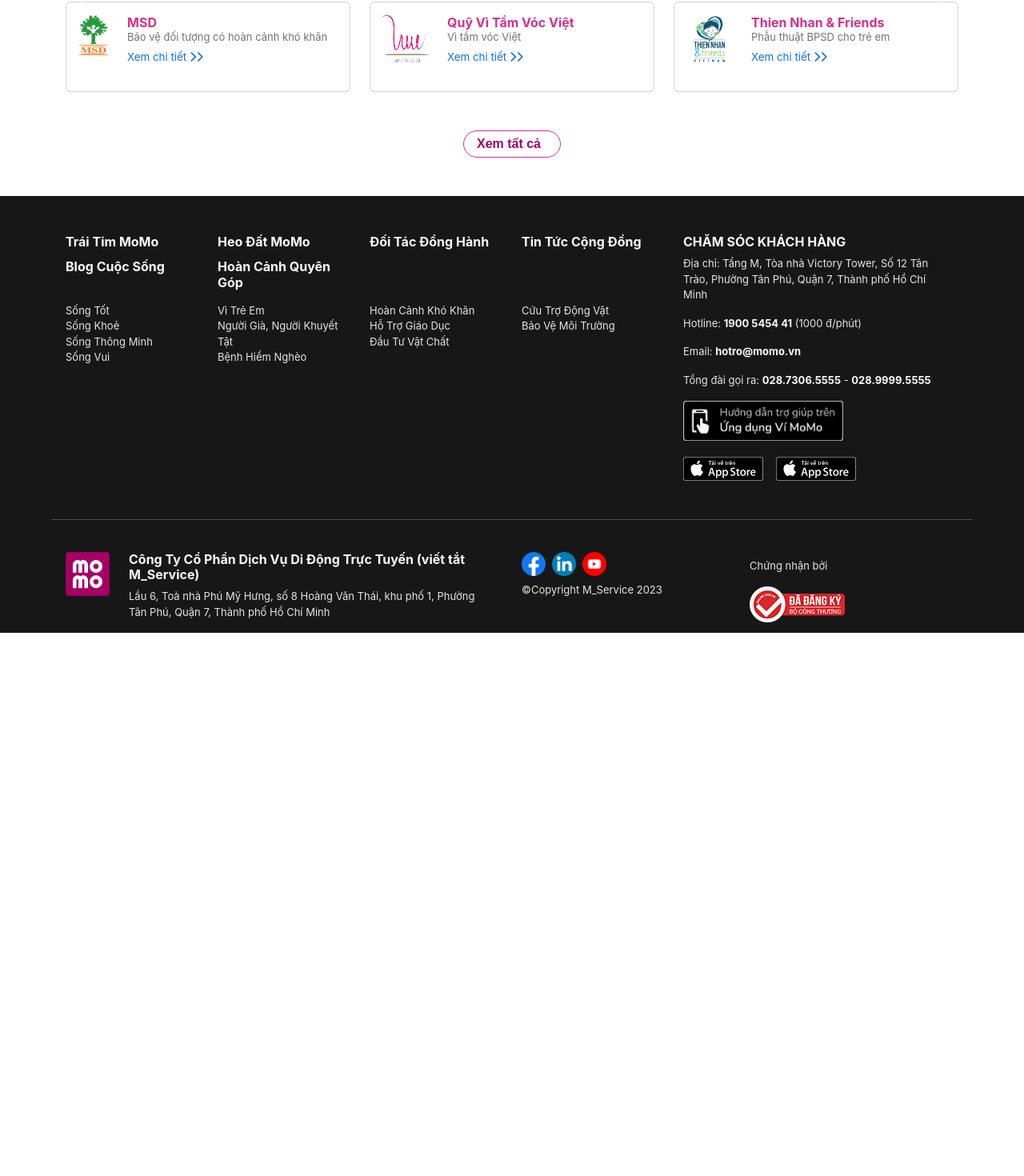
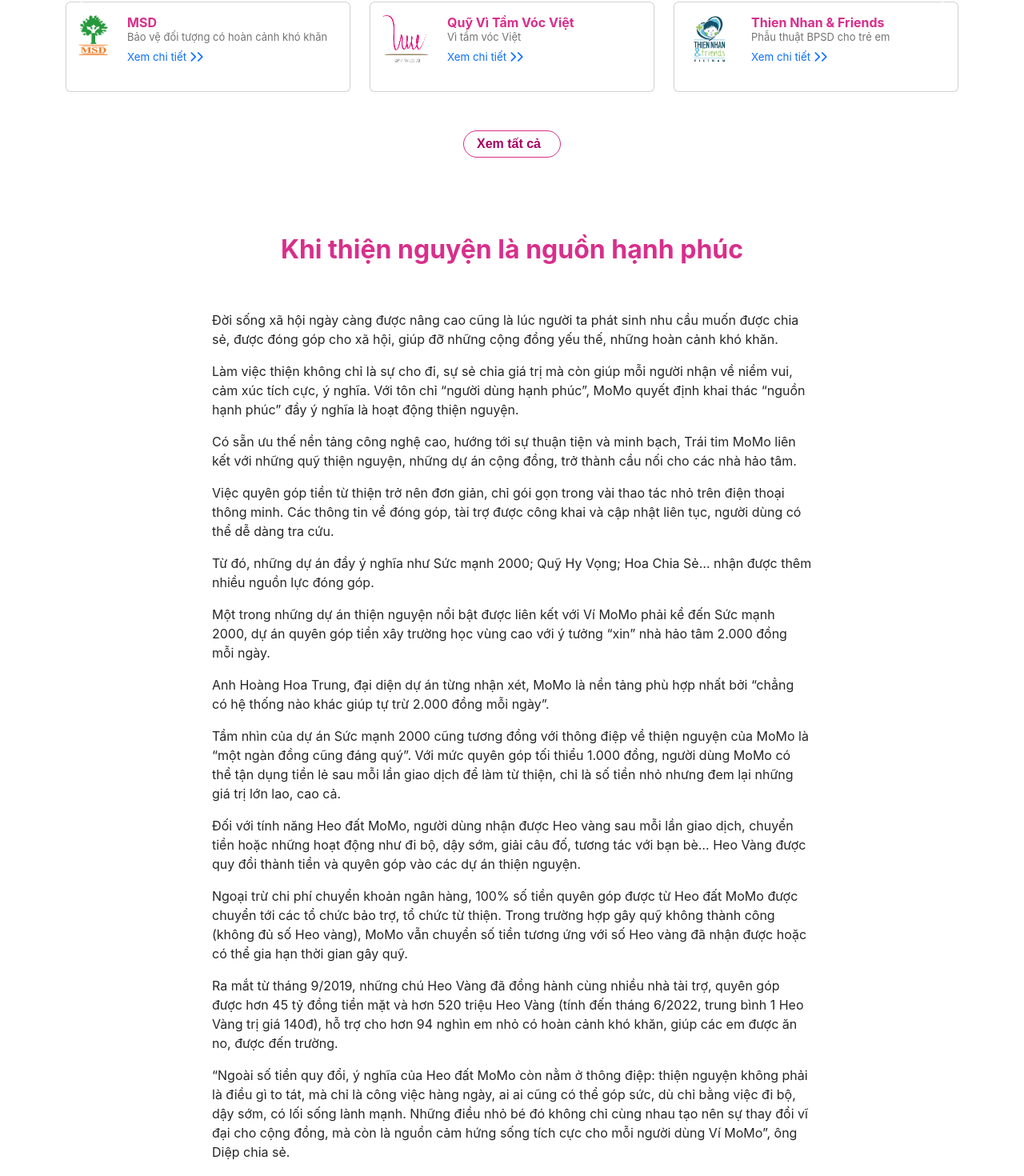
Before and after one commit to JRHuy/charity_donation_web, a React (Create React App) app in the folder momo-charity/: page / in a window 1280 px wide. Shown: the part 2212-3682 px from the top of the page at 80% size. Before the commit the page ends 3003 px from the top, so only its background shows below. Built offline with nearby package versions, Linux system fonts and the light colour scheme.

Commit message:
add Content layout

```diff
--- a/momo-charity/src/App.css
+++ b/momo-charity/src/App.css
@@ -44,6 +44,7 @@
 
 #text-header-2 {
   color: #d82f8b;
+
 }
 
 .title-block-3 {
@@ -277,3 +278,13 @@
   width: 30px;
   height: 30px;
 }
+
+#paragraph {
+  font-size: 16px;
+  color: #000000D9;
+
+}
+
+#col-paragraph {
+  padding: 0px 100px;
+}
--- a/momo-charity/src/App.js
+++ b/momo-charity/src/App.js
@@ -242,7 +242,7 @@ function App() {
       {/* Ví Nhân Ái - Thiện nguyện mỗi ngày */}
       <section id="block-3">
         <div id="text-header-2" className="text-center p-5">
-          <h2>Ví Nhân Ái - Thiện nguyện mỗi ngày</h2>
+          <h2><b>Ví Nhân Ái - Thiện nguyện mỗi ngày</b></h2>
         </div>
         <div  className="container">
           <div className="row">
@@ -311,7 +311,55 @@ function App() {
           <h5 id="text-header-5" className="text-center">Các tổ chức nhân đạo Phi Lợi Nhuận đồng hành cùng Ví MoMo giúp đỡ các hoàn cảnh khó khăn<br /> trên khắp cả nước.</h5>
         </div>
       </section>
-      <Partner />
+      <Partner/>
+
+      {/* Khi thiện nguyện là nguồn hạnh phúc */}
+      <section id="block-5">
+        <div id="text-header-2" className="text-center p-5">
+            <h2><b>Khi thiện nguyện là nguồn hạnh phúc</b></h2>
+        </div>
+
+        <div className="container">
+          <div className="row">
+            <div className="col"></div>
+            <div id="col-paragraph" className="col-10">
+              <p id="paragraph">Đời sống xã hội ngày càng được nâng cao cũng là lúc người ta phát sinh nhu cầu muốn được chia sẻ, được đóng góp cho xã hội, giúp đỡ những cộng đồng yếu thế, những hoàn cảnh khó khăn.<p></p>
+
+Làm việc thiện không chỉ là sự cho đi, sự sẻ chia giá trị mà còn giúp mỗi người nhận về niềm vui, cảm xúc tích cực, ý nghĩa. Với tôn chỉ “người dùng hạnh phúc”, MoMo quyết định khai thác “nguồn hạnh phúc” đầy ý nghĩa là hoạt động thiện nguyện. <p></p>
+
+Có sẵn ưu thế nền tảng công nghệ cao, hướng tới sự thuận tiện và minh bạch, Trái tim MoMo liên kết với những quỹ thiện nguyện, những dự án cộng đồng, trở thành cầu nối cho các nhà hảo tâm. <p></p>
+
+Việc quyên góp tiền từ thiện trở nên đơn giản, chỉ gói gọn trong vài thao tác nhỏ trên điện thoại thông minh. Các thông tin về đóng góp, tài trợ được công khai và cập nhật liên tục, người dùng có thể dễ dàng tra cứu. <p></p>
+
+Từ đó, những dự án đầy ý nghĩa như Sức mạnh 2000; Quỹ Hy Vọng; Hoa Chia Sẻ… nhận được thêm nhiều nguồn lực đóng góp.<p></p>
+
+Một trong những dự án thiện nguyện nổi bật được liên kết với Ví MoMo phải kể đến Sức mạnh 2000, dự án quyên góp tiền xây trường học vùng cao với ý tưởng “xin” nhà hảo tâm 2.000 đồng mỗi ngày.<p></p>
+
+Anh Hoàng Hoa Trung, đại diện dự án từng nhận xét, MoMo là nền tảng phù hợp nhất bởi “chẳng có hệ thống nào khác giúp tự trừ 2.000 đồng mỗi ngày”.<p></p>
+
+Tầm nhìn của dự án Sức mạnh 2000 cũng tương đồng với thông điệp về thiện nguyện của MoMo là “một ngàn đồng cũng đáng quý”. Với mức quyên góp tối thiểu 1.000 đồng, người dùng MoMo có thể tận dụng tiền lẻ sau mỗi lần giao dịch để làm từ thiện, chỉ là số tiền nhỏ nhưng đem lại những giá trị lớn lao, cao cả.<p></p>
+
+Đối với tính năng Heo đất MoMo, người dùng nhận được Heo vàng sau mỗi lần giao dịch, chuyển tiền hoặc những hoạt động như đi bộ, dậy sớm, giải câu đố, tương tác với bạn bè… Heo Vàng được quy đổi thành tiền và quyên góp vào các dự án thiện nguyện.<p></p>
+
+Ngoại trừ chi phí chuyển khoản ngân hàng, 100% số tiền quyên góp được từ Heo đất MoMo được chuyển tới các tổ chức bảo trợ, tổ chức từ thiện. Trong trường hợp gây quỹ không thành công (không đủ số Heo vàng), MoMo vẫn chuyển số tiền tương ứng với số Heo vàng đã nhận được hoặc có thể gia hạn thời gian gây quỹ.<p></p>
+
+Ra mắt từ tháng 9/2019, những chú Heo Vàng đã đồng hành cùng nhiều nhà tài trợ, quyên góp được hơn 45 tỷ đồng tiền mặt và hơn 520 triệu Heo Vàng (tính đến tháng 6/2022, trung bình 1 Heo Vàng trị giá 140đ), hỗ trợ cho hơn 94 nghìn em nhỏ có hoàn cảnh khó khăn, giúp các em được ăn no, được đến trường.<p></p>
+
+“Ngoài số tiền quy đổi, ý nghĩa của Heo đất MoMo còn nằm ở thông điệp: thiện nguyện không phải là điều gì to tát, mà chỉ là công việc hàng ngày, ai ai cũng có thể góp sức, dù chỉ bằng việc đi bộ, dậy sớm, có lối sống lành mạnh. Những điều nhỏ bé đó không chỉ cùng nhau tạo nên sự thay đổi vĩ đại cho cộng đồng, mà còn là nguồn cảm hứng sống tích cực cho mỗi người dùng Ví MoMo”, ông Diệp chia sẻ.<p></p>
+
+Theo : <a href="https://theleader.vn">https://theleader.vn</a>/</p>
+
+            </div>
+            <div className="col"></div>
+
+          </div>
+        </div>
+
+
+
+
+
+      </section>
 
 
       {/* Phần thông tin ở cuối trang */}
```
